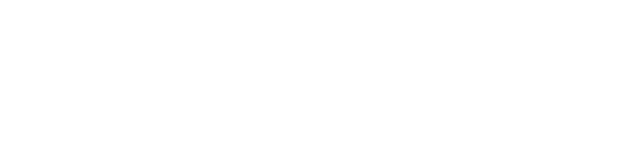
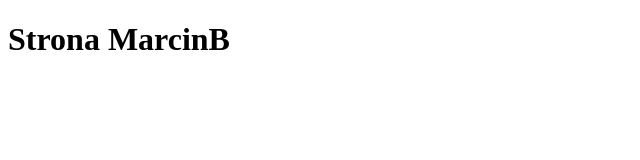
Before and after one commit to MarcinBWSB/MarcinB_WZ_INLN_2, a plain HTML site: page index.html in a window 1280 px wide. Shown: the whole page, without its empty margins (0-640 px from the left). Drawn offline with Linux system fonts and the light colour scheme.

Commit message:
Dodano H1 na stronie

```diff
--- a/index.html
+++ b/index.html
@@ -7,6 +7,6 @@
     <title>Document</title>
 </head>
 <body>
-
+    <h1>Strona MarcinB</h1>
 </body>
 </html>
```
